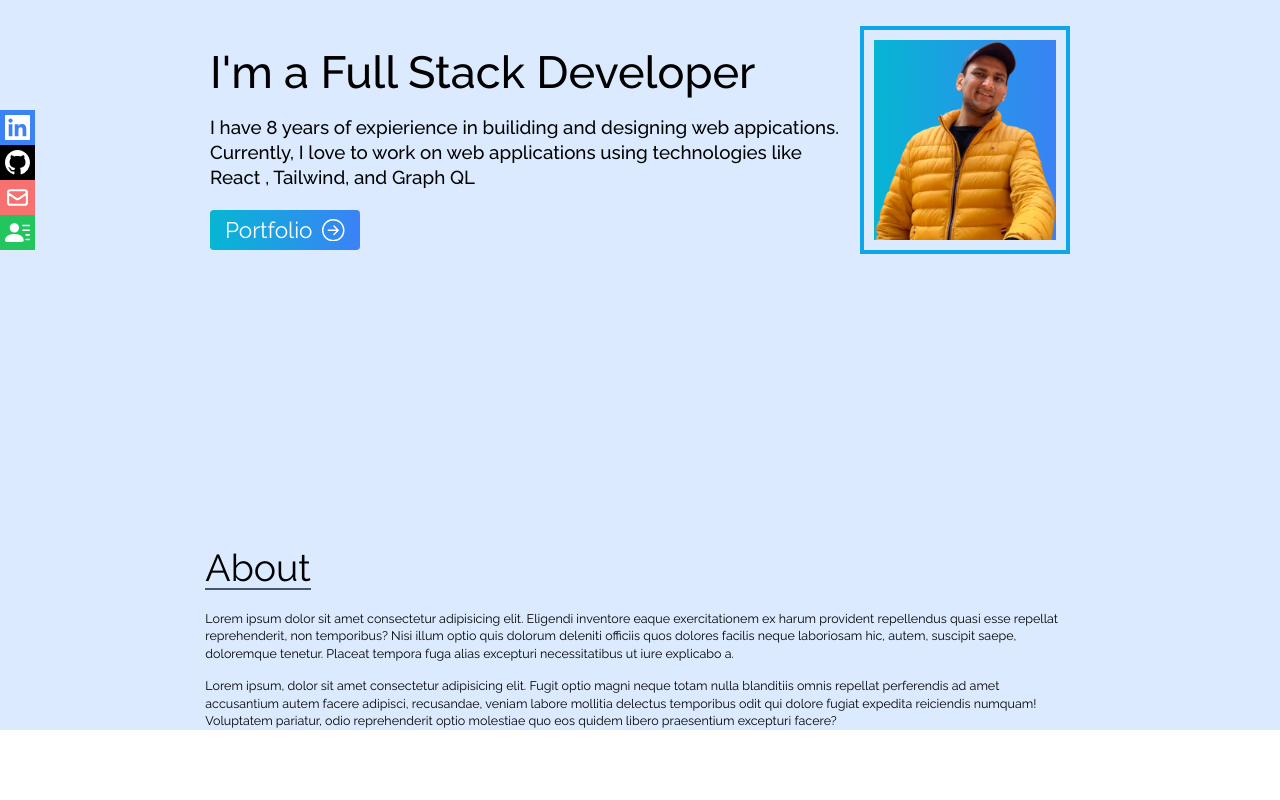
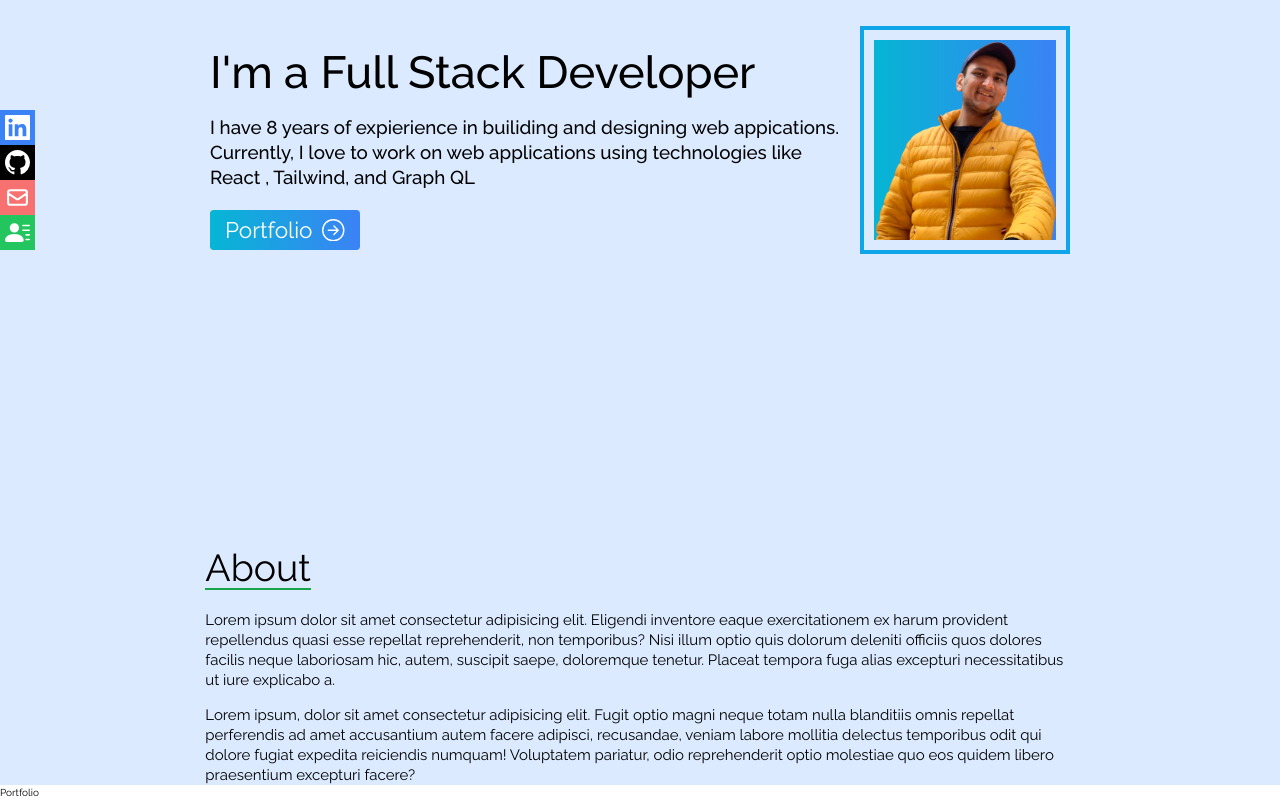
Before and after one commit to aadarsh10c/portfolio-project, a React (Vite) app: page / in a window 1280 px wide. Shown: the part 250-1050 px from the top of the page. Before the commit the page ends 980 px from the top, so only its background shows below. Built offline with nearby package versions, Linux system fonts and the light colour scheme.

Commit message:
Added portfolio component

```diff
--- a/src/App.jsx
+++ b/src/App.jsx
@@ -3,6 +3,7 @@ import Navbar from './components/Navbar'
 import Home from './components/Home'
 import SocialLinks from './components/SocialLinks'
 import About from './components/About'
+import Portfolio from './components/Portfolio'
 
 function App() {
 
@@ -11,6 +12,7 @@ function App() {
       <Navbar />
       <Home />
       <About />
+      <Portfolio />
       <SocialLinks />
     </div>
   )
--- a/src/components/About.jsx
+++ b/src/components/About.jsx
@@ -5,14 +5,14 @@ export default function About(){
         <div name='About'
              className="bg-blue-100 px-4 ">
              <div className="max-w-[69%] mx-auto">
-                <h1 className="text-6xl border-b-2 border-slate-600 w-fit mb-8">
+                <h1 className="text-6xl border-b-2 border-green-600 w-fit mb-8">
                     About
                 </h1>
-                <p className="text-xl">
+                <p className="text-xl md:text-2xl">
                     Lorem ipsum dolor sit amet consectetur adipisicing elit. Eligendi inventore eaque exercitationem ex harum provident repellendus quasi esse repellat reprehenderit, non temporibus? Nisi illum optio quis dolorum deleniti officiis quos dolores facilis neque laboriosam hic, autem, suscipit saepe, doloremque tenetur. Placeat tempora fuga alias excepturi necessitatibus ut iure explicabo a.
                 </p>
                 <br/>
-                <p className="text-xl ">
+                <p className="text-xl md:text-2xl ">
                     Lorem ipsum, dolor sit amet consectetur adipisicing elit. Fugit optio magni neque totam nulla blanditiis omnis repellat perferendis ad amet accusantium autem facere adipisci, recusandae, veniam labore mollitia delectus temporibus odit qui dolore fugiat expedita reiciendis numquam! Voluptatem pariatur, odio reprehenderit optio molestiae quo eos quidem libero praesentium excepturi facere?
                 </p>
             </div>
--- /dev/null
+++ b/src/components/Portfolio.jsx
@@ -0,0 +1,9 @@
+import React from "react";
+
+export default function Portfolio(){
+    return(
+        <div>
+            Portfolio
+        </div>
+    )
+}
```
